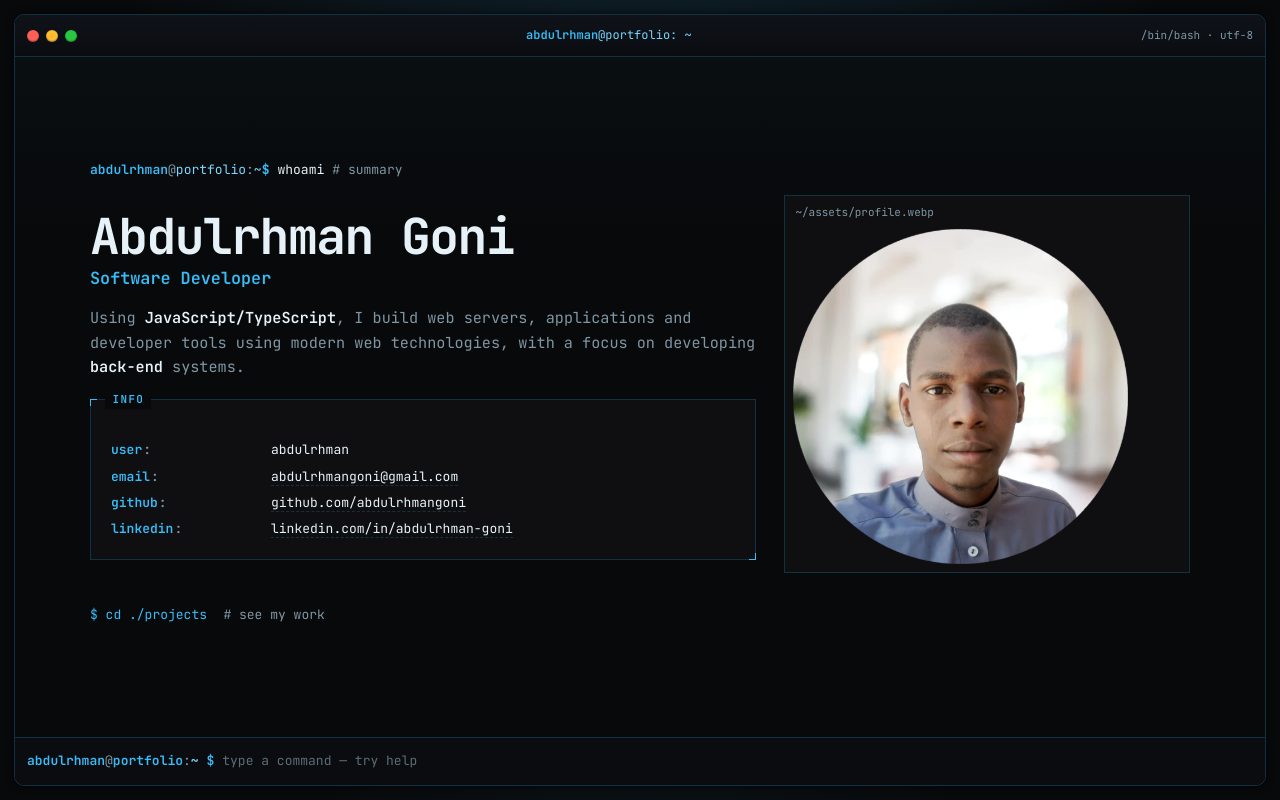
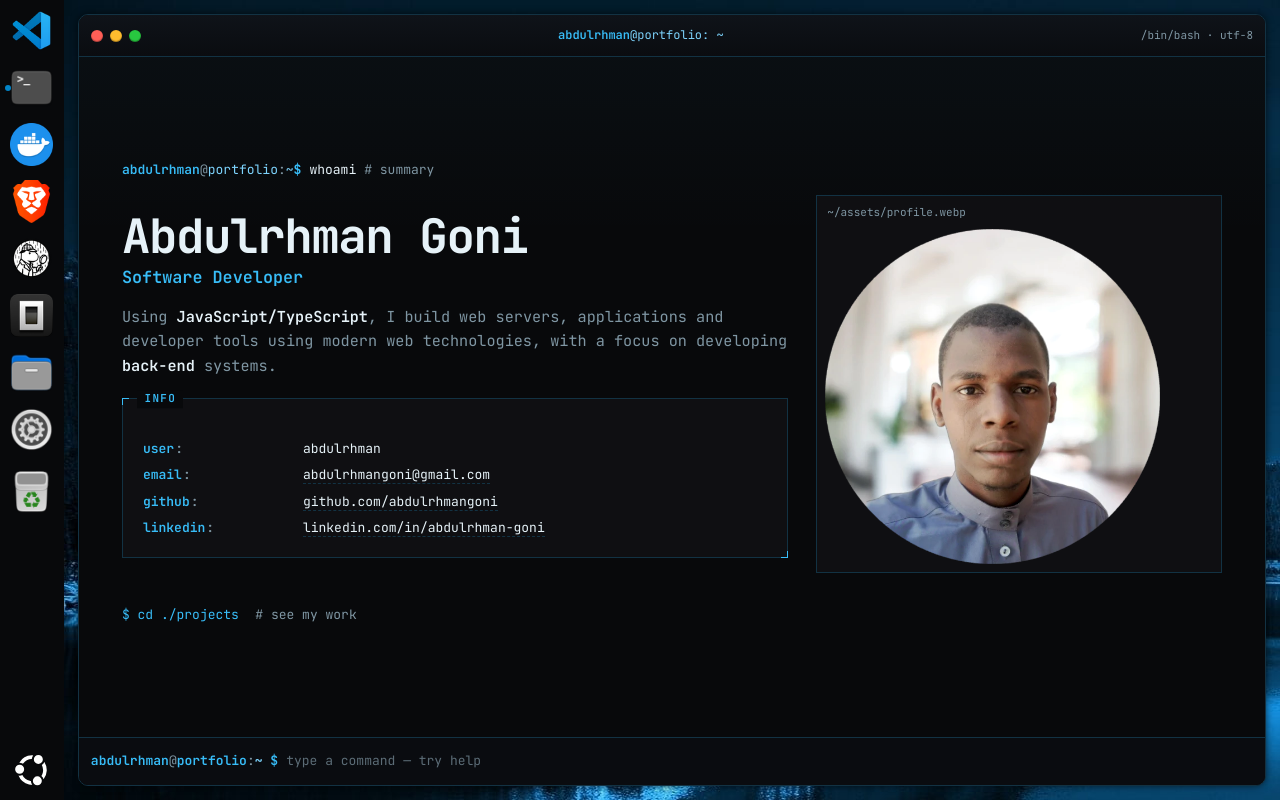
Before and after one commit to AbdulrhmanGoni/my-portfolio, an Astro site: page / in a window 1280 px wide. Built offline with nearby package versions, Linux system fonts and the light colour scheme; Astro itself is replaced by a stand-in of ours.

Commit message:
Convert the simple terminal window page to a desktop environment setup

```diff
--- /dev/null
+++ b/src/components/Help.astro
@@ -0,0 +1,36 @@
+<dialog id="help-dialog" class="help-dialog" tabindex="-1">
+  <div class="help-dialog-bar">
+    <span>man portfolio</span>
+    <button
+      type="button"
+      onclick="document.getElementById('help-dialog').close()"
+    >
+      [esc] close
+    </button>
+  </div>
+  <pre>
+<span class="man-name">NAME</span>
+    portfolio — interactive terminal resume for Abdulrhman Goni
+
+<span class="man-name">SYNOPSIS</span>
+    command [args]
+
+<span class="man-name">COMMANDS</span>
+    whoami, about, neofetch   identity / home
+    ls, ls projects           list files or projects
+    cd [home|projects|skills]
+    cat [file]                read a section
+    skills                    tech stack
+    contact, email            contact info / mailto
+    github, linkedin          open profiles
+    clear                     scroll to top
+    pwd, date, echo           shell toys
+    help, man, ?              this page
+
+<span class="man-name">KEYS</span>
+    / or :     focus the prompt
+    1 2 3      jump sections
+    Esc        close dialogs / leave insert
+    ?          open this manual
+			</pre>
+</dialog>
--- /dev/null
+++ b/src/components/Sidebar.astro
@@ -0,0 +1,44 @@
+---
+import { applicationIcons } from "../data/sidebar-applications";
+import trashIcon from "../assets/desktop/sidebar_applications/trash.webp";
+---
+
+<div id="sidebar">
+  <ul>
+    {
+      applicationIcons.map((app) => (
+        <li class={app.icon.includes("terminal") ? "active" : ""}>
+          <img src={app.icon} />
+        </li>
+      ))
+    }
+    <span class="separator-x"></span>
+    <li>
+      <img src={trashIcon.src} />
+    </li>
+  </ul>
+  <div id="show-apps-icon">
+    <svg version="1.1" viewBox="0 0 16 16" xmlns="http://www.w3.org/2000/svg">
+      <g fill="#ffffff">
+        <path
+          d="m10.176 10.551a1.675 1.675 0 0 1 1.6738 1.6738 1.675 1.675 0 0 1-1.6738 1.6758 1.675 1.675 0 0 1-1.6758-1.6758 1.675 1.675 0 0 1 1.6758-1.6738z"
+        ></path>
+        <path
+          d="m4.5898 10.086a4.04 4.04 0 0 0 2.7754 2.125 1.445 1.445 0 0 0 0.41016 0.06445 2.355 2.355 0 0 0 0.5 1.4004 5.5 5.5 0 0 1-1.1855-0.125 5.435 5.435 0 0 1-3.9258-3.291 2.415 2.415 0 0 0 1.4258-0.17383z"
+        ></path>
+        <path
+          d="m3.5898 6.2344a1.675 1.675 0 0 1 1.6758 1.6758 1.675 1.675 0 0 1-1.6758 1.6758 1.675 1.675 0 0 1-1.6758-1.6758 1.675 1.675 0 0 1 1.6758-1.6758z"
+        ></path>
+        <path
+          d="m12.775 5.1992a5.5 5.5 0 0 1-0.27539 6.416 2.29 2.29 0 0 0-0.80078-1.2402 4.04 4.04 0 0 0 0.52539-1.3008 4.11 4.11 0 0 0-0.38867-2.7734 2.425 2.425 0 0 0 0.93945-1.1016z"
+        ></path>
+        <path
+          d="m8.1191 2.7402a5.5 5.5 0 0 1 0.51562 0.015625 2.315 2.315 0 0 0-0.45898 0.97461 3.21 3.21 0 0 0-0.050781 0.375 4.06 4.06 0 0 0-3.2891 1.7598 2.42 2.42 0 0 0-0.76172-0.31445 2.325 2.325 0 0 0-0.5-0.050781h-0.125a5.5 5.5 0 0 1 4.6699-2.7598z"
+        ></path>
+        <path
+          d="m10.551 2.5645a1.675 1.675 0 0 1 1.6738 1.6758 1.675 1.675 0 0 1-1.6738 1.6738 1.675 1.675 0 0 1-1.6758-1.6738 1.675 1.675 0 0 1 1.6758-1.6758z"
+        ></path>
+      </g>
+    </svg>
+  </div>
+</div>
--- /dev/null
+++ b/src/components/Terminal.astro
@@ -0,0 +1,73 @@
+---
+import HeroSection from "../layouts/HeroSection.astro";
+import ProjectsSection from "../layouts/ProjectsSection.astro";
+import SkillsSection from "../layouts/SkillsSection.astro";
+---
+
+<div id="terminal-window" class="terminal-window">
+  <header class="titlebar">
+    <div class="traffic" role="group" aria-label="window controls">
+      <span class="traffic-btn close" aria-hidden="true"></span>
+      <button
+        id="traffic-min"
+        class="traffic-btn min"
+        title="minimize"
+        aria-label="Minimize"
+        aria-controls="terminal-window"
+        aria-pressed="false"></button>
+      <button
+        id="traffic-max"
+        class="traffic-btn max"
+        title="fullscreen"
+        aria-label="Fullscreen"></button>
+    </div>
+    <p class="titlebar-title">
+      <b>abdulrhman</b><span>@portfolio:</span> ~
+    </p>
+    <span class="titlebar-meta" aria-hidden="true"> /bin/bash · utf-8 </span>
+  </header>
+
+  <div class="terminal-body">
+    <main id="content-pane" class="content-pane" tabindex="-1">
+      <HeroSection />
+      <ProjectsSection />
+      <SkillsSection />
+    </main>
+  </div>
+
+  <div class="resize-handles" aria-hidden="true">
+    <div class="resize-handle" data-resize="n"></div>
+    <div class="resize-handle" data-resize="s"></div>
+    <div class="resize-handle" data-resize="e"></div>
+    <div class="resize-handle" data-resize="w"></div>
+    <div class="resize-handle" data-resize="ne"></div>
+    <div class="resize-handle" data-resize="nw"></div>
+    <div class="resize-handle" data-resize="se"></div>
+    <div class="resize-handle" data-resize="sw"></div>
+  </div>
+
+  <div class="command-bar">
+    <form id="command-form" class="command-row" autocomplete="off">
+      <label class="prompt-prefix" for="command-input">
+        <span>abdulrhman</span><span class="at">@</span><span class="host"
+          >portfolio</span
+        ><span class="colon">:</span><span class="path">~</span><span> $</span>
+      </label>
+      <input
+        id="command-input"
+        class="command-input"
+        name="command"
+        type="text"
+        spellcheck="false"
+        autocapitalize="off"
+        placeholder="type a command — try help"
+        aria-label="Terminal command"
+      />
+    </form>
+    <pre
+      id="command-output"
+      class="command-output command-output-empty"
+      aria-live="polite">
+    </pre>
+  </div>
+</div>
--- /dev/null
+++ b/src/data/sidebar-applications.ts
@@ -0,0 +1,19 @@
+import braveIcon from "../assets/desktop/sidebar_applications/brave.webp";
+import filesIcon from "../assets/desktop/sidebar_applications/files.webp";
+import terminalIcon from "../assets/desktop/sidebar_applications/terminal.webp";
+import vscodeIcon from "../assets/desktop/sidebar_applications/vscode.webp";
+import dockerIcon from "../assets/desktop/sidebar_applications/docker-desktop.webp";
+import denokvGuiClientIcon from "../assets/desktop/sidebar_applications/denokv-gui-client.webp";
+import opencodeIcon from "../assets/desktop/sidebar_applications/opencode.webp";
+import settingsIcon from "../assets/desktop/sidebar_applications/settings.webp";
+
+export const applicationIcons = [
+  { icon: vscodeIcon.src },
+  { icon: terminalIcon.src },
+  { icon: dockerIcon.src },
+  { icon: braveIcon.src },
+  { icon: denokvGuiClientIcon.src },
+  { icon: opencodeIcon.src },
+  { icon: filesIcon.src },
+  { icon: settingsIcon.src },
+]
--- a/src/layouts/Layout.astro
+++ /dev/null
@@ -1,164 +0,0 @@
----
-import favicon from "../assets/favicon.png";
----
-
-<!doctype html>
-<html lang="en">
-  <head>
-    <meta charset="UTF-8" />
-    <meta name="viewport" content="width=device-width, initial-scale=1.0" />
-    <meta name="generator" content={Astro.generator} />
-    <meta name="color-scheme" content="dark" />
-    <meta name="theme-color" content="#08080a" />
-    <meta
-      name="description"
-      content="Abdulrhman Goni — Software Developer. I build web servers, applications and developer tools with JavaScript and TypeScript, with a focus on back-end systems."
-    />
-    <link rel="icon" type="image/png" href={favicon.src} />
-    <link rel="preconnect" href="https://fonts.googleapis.com" />
-    <link rel="preconnect" href="https://fonts.gstatic.com" crossorigin />
-    <link
-      href="https://fonts.googleapis.com/css2?family=JetBrains+Mono:wght@400..700&display=swap"
-      rel="stylesheet"
-    />
-    <title>Abdulrhman Goni — portfolio</title>
-    <script is:inline>
-      try {
-        if (
-          sessionStorage.getItem("portfolio-booted") === "1" ||
-          window.matchMedia("(prefers-reduced-motion: reduce)").matches
-        ) {
-          document.documentElement.classList.add("booted");
-        }
-      } catch {
-        document.documentElement.classList.add("booted");
-      }
-    </script>
-  </head>
-
-  <body>
-    <noscript>
-      <style>
-        #boot-screen {
-          display: none !important;
-        }
-      </style>
-    </noscript>
-    <div id="boot-screen" class="boot-screen" aria-live="polite">
-      <pre id="boot-log" class="boot-log"></pre>
-    </div>
-
-    <div class="desktop">
-      <div id="terminal-window" class="terminal-window">
-        <header class="titlebar">
-          <div class="traffic" role="group" aria-label="window controls">
-            <span class="traffic-btn close" aria-hidden="true"></span>
-            <button
-              id="traffic-min"
-              class="traffic-btn min"
-              title="minimize"
-              aria-label="Minimize"
-              aria-controls="terminal-window"
-              aria-pressed="false"></button>
-            <button
-              id="traffic-max"
-              class="traffic-btn max"
-              title="fullscreen"
-              aria-label="Fullscreen"></button>
-          </div>
-          <p class="titlebar-title">
-            <b>abdulrhman</b><span>@portfolio:</span> ~
-          </p>
-          <span class="titlebar-meta" aria-hidden="true">
-            /bin/bash · utf-8
-          </span>
-        </header>
-
-        <div class="terminal-body">
-          <main id="content-pane" class="content-pane" tabindex="-1">
-            <slot />
-          </main>
-        </div>
-
-        <div class="resize-handles" aria-hidden="true">
-          <div class="resize-handle" data-resize="n"></div>
-          <div class="resize-handle" data-resize="s"></div>
-          <div class="resize-handle" data-resize="e"></div>
-          <div class="resize-handle" data-resize="w"></div>
-          <div class="resize-handle" data-resize="ne"></div>
-          <div class="resize-handle" data-resize="nw"></div>
-          <div class="resize-handle" data-resize="se"></div>
-          <div class="resize-handle" data-resize="sw"></div>
-        </div>
-
-        <div class="command-bar">
-          <form id="command-form" class="command-row" autocomplete="off">
-            <label class="prompt-prefix" for="command-input">
-              <span>abdulrhman</span><span class="at">@</span><span class="host"
-                >portfolio</span
-              ><span class="colon">:</span><span class="path">~</span><span>
-                $</span
-              >
-            </label>
-            <input
-              id="command-input"
-              class="command-input"
-              name="command"
-              type="text"
-              spellcheck="false"
-              autocapitalize="off"
-              placeholder="type a command — try help"
-              aria-label="Terminal command"
-            />
-          </form>
-          <pre
-            id="command-output"
-            class="command-output command-output-empty"
-            aria-live="polite">
-          </pre>
-        </div>
-      </div>
-    </div>
-
-    <dialog id="help-dialog" class="help-dialog" tabindex="-1">
-      <div class="help-dialog-bar">
-        <span>man portfolio</span>
-        <button
-          type="button"
-          onclick="document.getElementById('help-dialog').close()"
-        >
-          [esc] close
-        </button>
-      </div>
-      <pre>
-<span class="man-name">NAME</span>
-    portfolio — interactive terminal resume for Abdulrhman Goni
-
-<span class="man-name">SYNOPSIS</span>
-    command [args]
-
-<span class="man-name">COMMANDS</span>
-    whoami, about, neofetch   identity / home
-    ls, ls projects           list files or projects
-    cd [home|projects|skills]
-    cat [file]                read a section
-    skills                    tech stack
-    contact, email            contact info / mailto
-    github, linkedin          open profiles
-    clear                     scroll to top
-    pwd, date, echo           shell toys
-    help, man, ?              this page
-
-<span class="man-name">KEYS</span>
-    / or :     focus the prompt
-    1 2 3      jump sections
-    Esc        close dialogs / leave insert
-    ?          open this manual
-			</pre>
-    </dialog>
-
-    <script>
-      import "../scripts/terminal/index.ts";
-    </script>
-  </body>
-</html>
--- a/src/main.css
+++ b/src/main.css
@@ -62,17 +62,87 @@ img {
   height: auto;
 }
 
+.separator-x {
+  width: 100%;
+  height: 1px;
+  background-color: color-mix(var(--color-foreground) 10%, transparent);
+}
+
 /* ── Desktop / CRT stage ── */
+
+#env {
+  height: 100dvh;
+  width: 100%;
+  display: flex;
+}
 
 .desktop {
   --window-gap: 14px;
-  height: 100dvh;
+  width: 100%;
+  height: 100%;
   position: relative;
   overflow: hidden;
-  background:
-    radial-gradient(ellipse 80% 50% at 50% -10%, color-mix(in srgb, var(--color-primary) 16%, transparent), transparent 55%),
-    radial-gradient(ellipse 60% 40% at 50% 110%, color-mix(in srgb, var(--color-primary) 7%, transparent), transparent 50%),
-    var(--color-background);
+  background: url(./assets/desktop/wallpaper.jpg);
+}
+
+#sidebar {
+  width: 67px;
+  height: 100%;
+  padding: 4px 2px;
+  display: flex;
+  flex-direction: column;
+  justify-content: space-between;
+
+  &>* {
+    user-select: none;
+  }
+
+  ul {
+    display: flex;
+    flex-direction: column;
+    align-items: center;
+    gap: 4px;
+    width: 53px;
+    margin-left: auto;
+    margin-right: auto;
+
+
+    li.active {
+      position: relative;
+
+      &::before {
+        content: " ";
+        position: absolute;
+        width: 6px;
+        height: 6px;
+        background-color: var(--color-primary-dim);
+        border-radius: 100%;
+        left: 0;
+        top: 50%;
+        transform: translateY(-50%);
+      }
+    }
+  }
+
+  li,
+  #show-apps-icon {
+    width: 100%;
+    height: 53px;
+    padding: 5px;
+    border-radius: 10px;
+    transition: .2s;
+    cursor: pointer;
+
+    &:hover {
+      background-color: color-mix(var(--color-muted-foreground) 20%, transparent);
+    }
+  }
+
+  #show-apps-icon {
+    width: 53px;
+    margin-left: auto;
+    margin-right: auto;
+  }
 }
 
 /* ── Terminal window ── */
--- a/src/pages/index.astro
+++ b/src/pages/index.astro
@@ -1,13 +1,60 @@
 ---
 import "../main.css";
-import Layout from "../layouts/Layout.astro";
-import HeroSection from "../layouts/HeroSection.astro";
-import ProjectsSection from "../layouts/ProjectsSection.astro";
-import SkillsSection from "../layouts/SkillsSection.astro";
+import favicon from "../assets/favicon.png";
+import Sidebar from "../components/Sidebar.astro";
+import Terminal from "../components/Terminal.astro";
+import Help from "../components/Help.astro";
 ---
 
-<Layout>
-	<HeroSection />
-	<ProjectsSection />
-	<SkillsSection />
-</Layout>
+<!doctype html>
+<html lang="en">
+  <head>
+    <meta charset="UTF-8" />
+    <meta name="viewport" content="width=device-width, initial-scale=1.0" />
+    <meta name="generator" content={Astro.generator} />
+    <meta name="color-scheme" content="dark" />
+    <meta name="theme-color" content="#08080a" />
+    <meta
+      name="description"
+      content="Abdulrhman Goni — Software Developer. I build web servers, applications and developer tools with JavaScript and TypeScript, with a focus on back-end systems."
+    />
+    <link rel="icon" type="image/png" href={favicon.src} />
+    <link rel="preconnect" href="https://fonts.googleapis.com" />
+    <link rel="preconnect" href="https://fonts.gstatic.com" crossorigin />
+    <link
+      href="https://fonts.googleapis.com/css2?family=JetBrains+Mono:wght@400..700&display=swap"
+      rel="stylesheet"
+    />
+    <title>Abdulrhman Goni's portfolio</title>
+    <script is:inline>
+      try {
+        if (sessionStorage.getItem("portfolio-booted") === "1")
+          document.documentElement.classList.add("booted");
+      } catch {
+        document.documentElement.classList.add("booted");
+      }
+    </script>
+  </head>
+
+  <body>
+    <noscript>
+      <style>
+        #boot-screen {
+          display: none !important;
+        }
+      </style>
+    </noscript>
+    <div id="boot-screen" class="boot-screen" aria-live="polite">
+      <pre id="boot-log" class="boot-log"></pre>
+    </div>
+
+    <div id="env">
+      <Sidebar />
+      <div class="desktop">
+        <Terminal />
+      </div>
+    </div>
+    <Help />
+    <script src="../scripts/terminal/index.ts"></script>
+  </body>
+</html>
```
Also changed, not shown: src/assets/desktop/sidebar_applications/brave.webp (added), src/assets/desktop/sidebar_applications/denokv-gui-client.webp (added), src/assets/desktop/sidebar_applications/docker-desktop.webp (added), src/assets/desktop/sidebar_applications/files.webp (added), src/assets/desktop/sidebar_applications/opencode.webp (added), src/assets/desktop/sidebar_applications/settings.webp (added), src/assets/desktop/sidebar_applications/terminal.webp (added), src/assets/desktop/sidebar_applications/trash.webp (added), src/assets/desktop/sidebar_applications/vscode.webp (added), src/assets/desktop/wallpaper.jpg (added).
